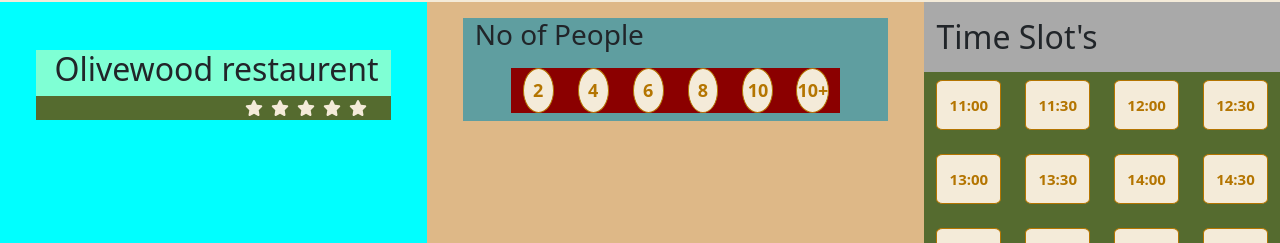
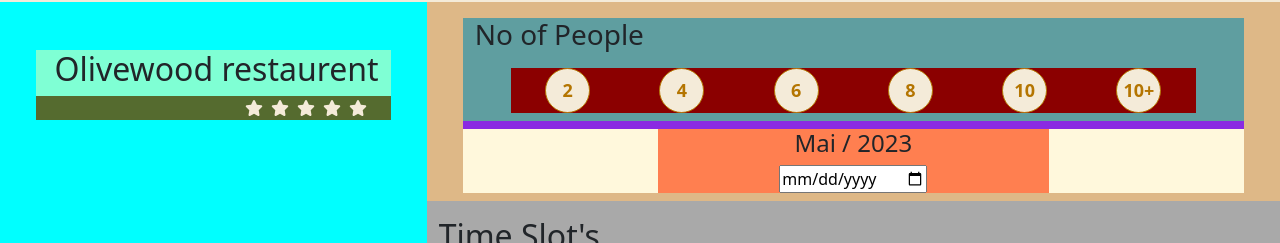
Before and after one commit to kartikriziya/RTRT, a Vue app: page /reservieren in a window 1280 px wide. Shown: the part 197-440 px from the top of the page. Built offline with nearby package versions, Linux system fonts and the light colour scheme.

Commit message:
calender added

```diff
--- a/src/components/CustomerDetails.vue
+++ b/src/components/CustomerDetails.vue
@@ -1,5 +1,19 @@
 <script setup>
 import { ref } from 'vue'
+
+const count = ref('')
+
+var today = new Date()
+const date = today.getDate()
+var month = today.getMonth()
+const totalDays = new Date(today.getFullYear(), month + 1, 0).getDate()
+
+const minDate = ref(today.getFullYear() + ' ' + month + ' ' + date)
+console.log(minDate.value)
+
+function test() {
+  document.querySelector('#datePicker').setAttribute('min', '2023-06-01')
+}
 
 const noOfPeople = ref([
   { id: 'check2', people: '2' },
@@ -33,7 +47,7 @@ const timinings = ref([
 </script>
 <template>
   <div class="row pb-5">
-    <div class="col-xl-7 ps-5 pt-3 pe-5 pb-2" id="details" style="background-color: burlywood">
+    <div class="col-sm-12 ps-5 pt-3 pe-5 pb-2" id="details" style="background-color: burlywood">
       <!--                     -->
       <!--    No of People     -->
       <!--                     -->
@@ -60,13 +74,34 @@ const timinings = ref([
         <!--                     -->
         <!--        Calender     -->
         <!--                     -->
-        <div class="col-12 pt-2"></div>
+        <div class="col-12 pt-2" style="background-color: blueviolet">
+          <div class="row" style="background-color: cornsilk">
+            <div class="col-sm-3"></div>
+            <div
+              class="col-sm-6"
+              style="background-color: coral; display: flex; justify-content: center"
+            >
+              <h4>Mai / 2023</h4>
+            </div>
+            <div class="col-sm-3"></div>
+          </div>
+          <div class="row" style="background-color: cornsilk">
+            <div class="col-sm-3"></div>
+            <div
+              class="col-sm-6"
+              style="background-color: coral; display: flex; justify-content: center"
+            >
+              <input type="date" id="datePicker" @click="test()" />
+            </div>
+            <div class="col-sm-3"></div>
+          </div>
+        </div>
       </div>
     </div>
     <!--                     -->
     <!--      Time Slot's    -->
     <!--                     -->
-    <div class="col-xl-5 pt-3 pb-2" style="background-color: darkgray">
+    <div class="col-sm-12 pt-3 pb-2" style="background-color: darkgray">
       <h2>Time Slot's</h2>
       <div class="row pt-2" id="timinings">
         <div
```
